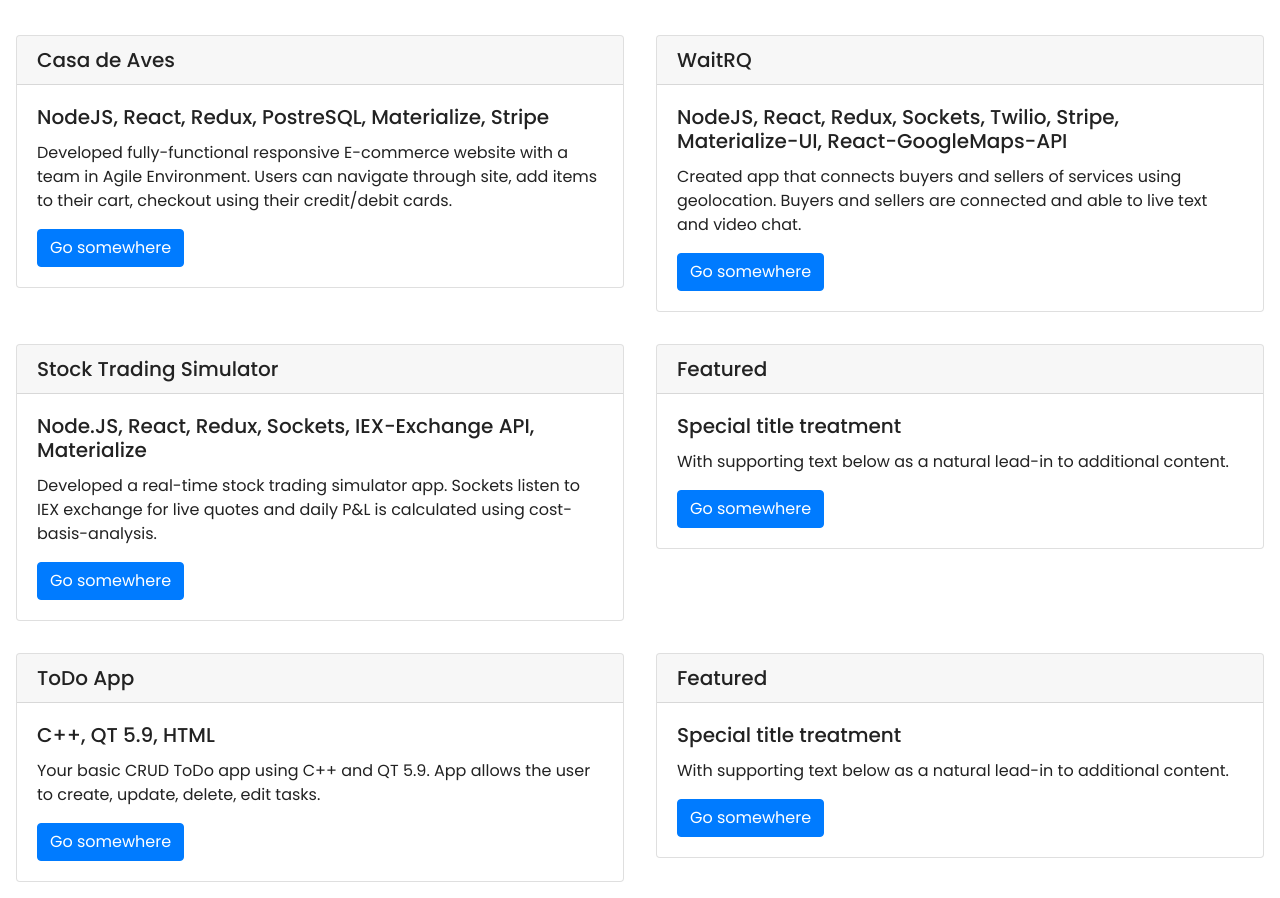
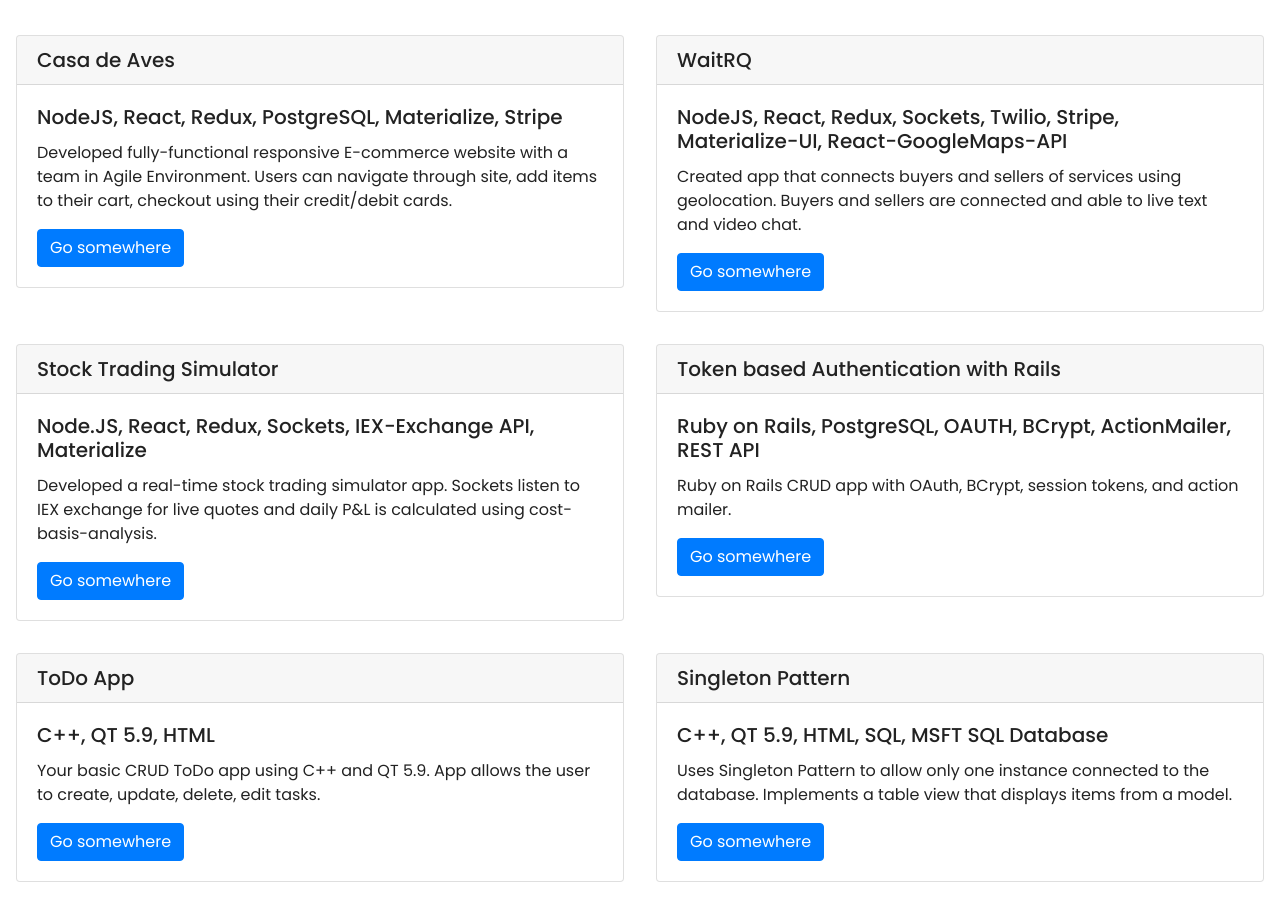
Before and after one commit to ssoffel/mySite, a plain HTML site: page index.html in a window 1280 px wide. Shown: the part 570-1468 px from the top of the page. Drawn offline with nearby package versions, Linux system fonts and the light colour scheme.

Commit message:
finished projects page

```diff
--- a/index.html
+++ b/index.html
@@ -25,7 +25,7 @@
        <div class="collapse navbar-collapse" id="navbarResponsive">
          <div>
            <h1>Scott Soffel</h1>
-           <p class="software">Full Stack Software Enginner</p>
+           <p class="software">Full Stack Software Engineer</p>
        </div>
          <ul class="navbar-nav ml-auto">
              <li class="nav-item active">
@@ -77,7 +77,7 @@
            <div class="card">
             <h5 class="card-header">Casa de Aves</h5>
             <div class="card-body">
-               <h5 class="card-title">NodeJS, React, Redux, PostreSQL, Materialize, Stripe</h5>
+               <h5 class="card-title">NodeJS, React, Redux, PostgreSQL, Materialize, Stripe</h5>
                <p class="card-text">Developed fully-functional responsive E-commerce website with a team in Agile Environment. Users can navigate through site, add items to their cart, checkout using their credit/debit cards.</p>
                <a href="#" class="btn btn-primary">Go somewhere</a>
             </div>
@@ -106,10 +106,10 @@
          </div>
          <div class="col-sm-12 col-md-6 col-lg-6">
            <div class="card">
-            <h5 class="card-header">Featured</h5>
+            <h5 class="card-header">Token based Authentication with Rails</h5>
             <div class="card-body">
-               <h5 class="card-title">Special title treatment</h5>
-               <p class="card-text">With supporting text below as a natural lead-in to additional content.</p>
+               <h5 class="card-title">Ruby on Rails, PostgreSQL, OAUTH, BCrypt, ActionMailer, REST API </h5>
+               <p class="card-text">Ruby on Rails CRUD app with OAuth, BCrypt, session tokens, and action mailer.</p>
                <a href="#" class="btn btn-primary">Go somewhere</a>
             </div>
           </div>
@@ -127,10 +127,10 @@
          </div>
          <div class="col-sm-12 col-md-6 col-lg-6">
            <div class="card">
-            <h5 class="card-header">Featured</h5>
+            <h5 class="card-header">Singleton Pattern</h5>
             <div class="card-body">
-               <h5 class="card-title">Special title treatment</h5>
-               <p class="card-text">With supporting text below as a natural lead-in to additional content.</p>
+               <h5 class="card-title">C++, QT 5.9, HTML, SQL, MSFT SQL Database  </h5>
+               <p class="card-text">Uses Singleton Pattern to allow only one instance connected to the database. Implements a table view that displays items from a model.</p>
                <a href="#" class="btn btn-primary">Go somewhere</a>
             </div>
           </div>
```
